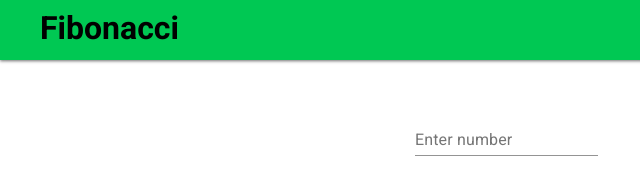
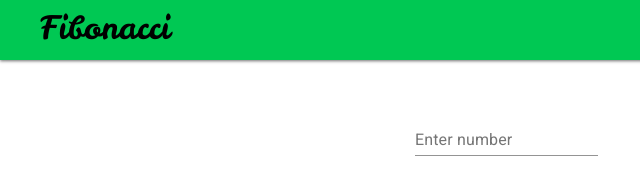
Before and after one commit to mefistodevelop/fibonacci, a React app: page / in a window 1280 px wide. Shown: the full height of the page, 0-640 px from the left. Built offline with nearby package versions, Linux system fonts and the light colour scheme.

Commit message:
feat: add font for logo

```diff
--- a/src/client/components/Header/Header.scss
+++ b/src/client/components/Header/Header.scss
@@ -12,7 +12,7 @@
   }
 
   &__logo {
+    font-family: 'Leckerli One', cursive;
     font-size: 2rem;
-    font-weight: 700;
   }
 }
--- a/src/client/index.scss
+++ b/src/client/index.scss
@@ -1,5 +1,6 @@
 @import './utils/normalize.scss';
 @import url('https://fonts.googleapis.com/css2?family=Roboto:wght@400;700&display=swap');
+@import url('https://fonts.googleapis.com/css2?family=Leckerli+One&display=swap');
 
 body {
   font-family: 'Roboto', sans-serif;
```
